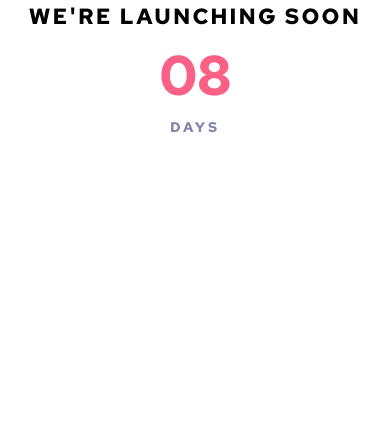
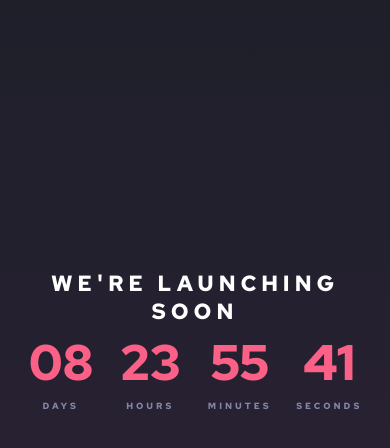
Before and after one commit to jobayer977/countdown, an Astro site: page / in a window 390 px wide. Built offline with nearby package versions, Linux system fonts and the light colour scheme; Astro itself is replaced by a stand-in of ours.

Commit message:
Basic mobile layout

```diff
--- a/src/components/App.svelte
+++ b/src/components/App.svelte
@@ -1,3 +1,15 @@
-<h1 class="uppercase tracking-widest text-md">We're launching soon</h1>
-<p class="text-primary-red text-xl">08</p>
-<p class="text-primary-blue uppercase tracking-[3px]">Days</p>
+<script>
+  import Counter from './Counter.svelte';
+</script>
+
+<body
+  class="grid grid-rows-[1fr_auto] items-center min-h-lvh bg-gradient-to-b from-blue-800 to-purple bg-blue-800 font-bold text-center"
+>
+  <main class="px-6">
+    <h1 class="uppercase tracking-[0.3rem] text-md text-white leading-tight">
+      We're launching soon
+    </h1>
+    <Counter />
+  </main>
+  <div class="p-20 bg-purple"></div>
+</body>
--- /dev/null
+++ b/src/components/Counter.svelte
@@ -0,0 +1,10 @@
+<script>
+  import CounterItem from './CounterItem.svelte';
+</script>
+
+<div class="grid grid-cols-4 gap-4">
+  <CounterItem label="days" value="08" />
+  <CounterItem label="hours" value="23" />
+  <CounterItem label="minutes" value="55" />
+  <CounterItem label="seconds" value="41" />
+</div>
--- /dev/null
+++ b/src/components/CounterItem.svelte
@@ -0,0 +1,11 @@
+<script>
+  export let label;
+  export let value = 0;
+</script>
+
+<div>
+  <p class="text-primary-red text-xl">
+    {value.toLocaleString('en-US', { minimumIntegerDigits: 2 })}
+  </p>
+  <p class="text-primary-blue text-sm uppercase tracking-[3px]">{label}</p>
+</div>
--- a/src/pages/index.astro
+++ b/src/pages/index.astro
@@ -17,7 +17,7 @@ import App from '../components/App.svelte';
     />
     <title>Countdown</title>
   </head>
-  <body class="text-base font-bold px-6 text-center">
-    <App />
-  </body>
+  <App />
+
+
 </html>
--- a/tailwind.config.mjs
+++ b/tailwind.config.mjs
@@ -4,14 +4,16 @@ export default {
   theme: {
     fontFamily: { sans: ['Red Hat Text', 'system-ui', 'sans-serif'] },
     fontSize: {
+      sm: '0.5625rem',
       base: '0.875rem',
       md: '1.375rem',
-      xl: '3.5rem',
+      xl: '3.125rem',
     },
     extend: {
       colors: {
         'primary-blue': 'hsl(237, 18%, 59%)',
         'primary-red': 'hsl(345, 95%, 68%)',
+        purple: '#30233A',
         'blue-600': 'hsl(236, 21%, 26%)',
         'blue-800': 'hsl(235, 16%, 14%)',
         'blue-900': 'hsl(234, 17%, 12%)',
```
